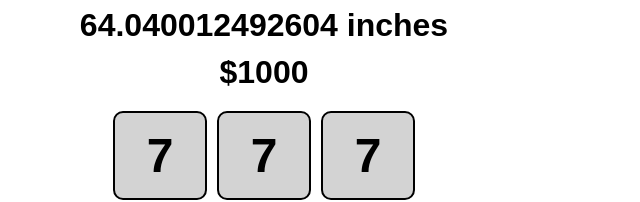
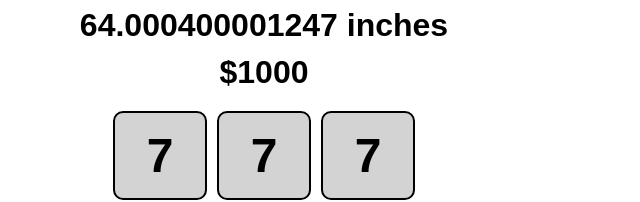
Before and after one commit to fireup9782/kairavgrowth, a plain HTML site: page index.html in a window 1280 px wide. Shown: the part 362-564 px from the top of the page, 376-1016 px from the left. Drawn offline with Linux system fonts and the light colour scheme.

Commit message:
Update index.html

```diff
--- a/index.html
+++ b/index.html
@@ -104,7 +104,7 @@
 
         // Initialize height and multiplier
         let height = 64.00;
-        const heightMultiplier = 1.0000005;
+        const heightMultiplier = 1.000000005;
 
         // Function to update height
         function updateHeight() {
```
